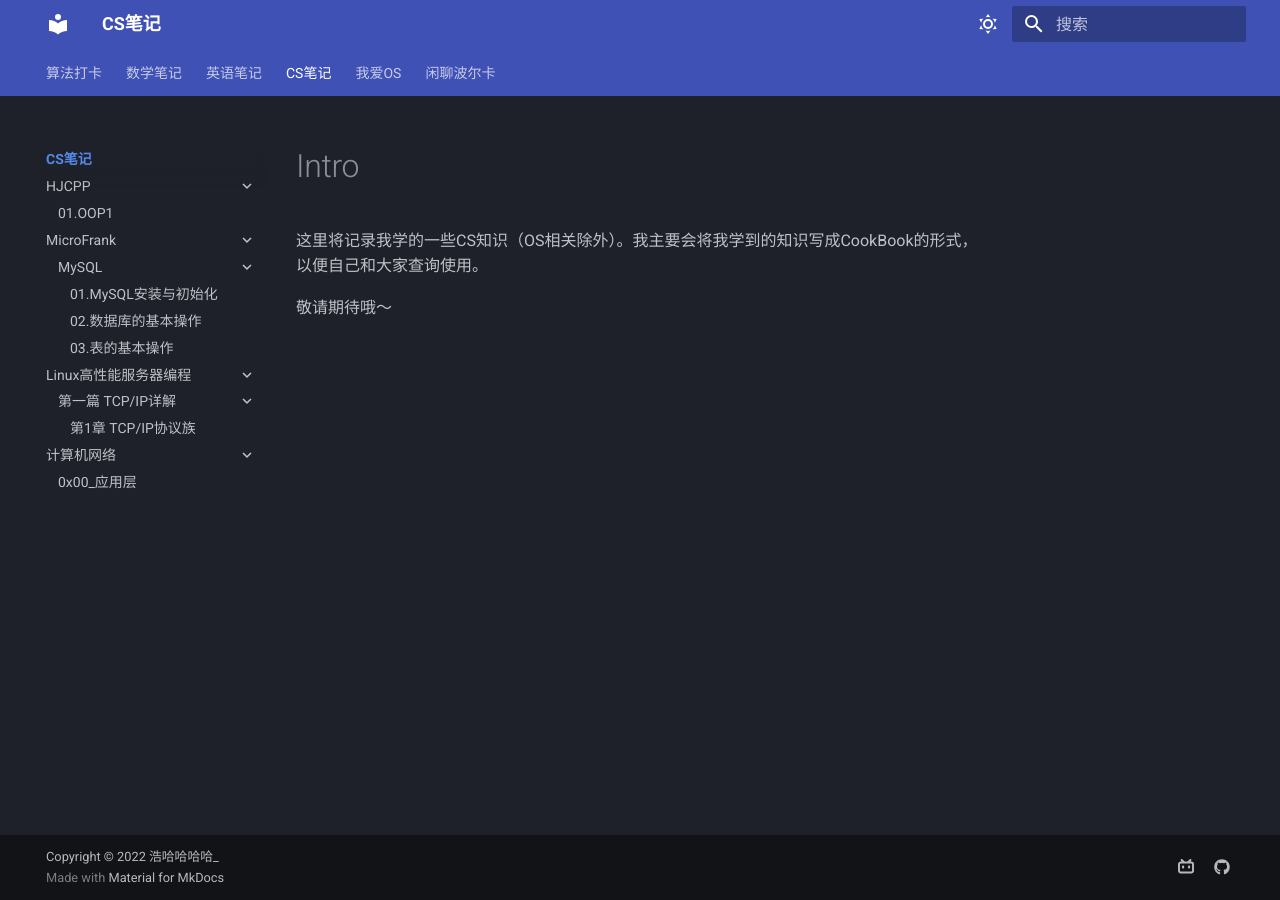
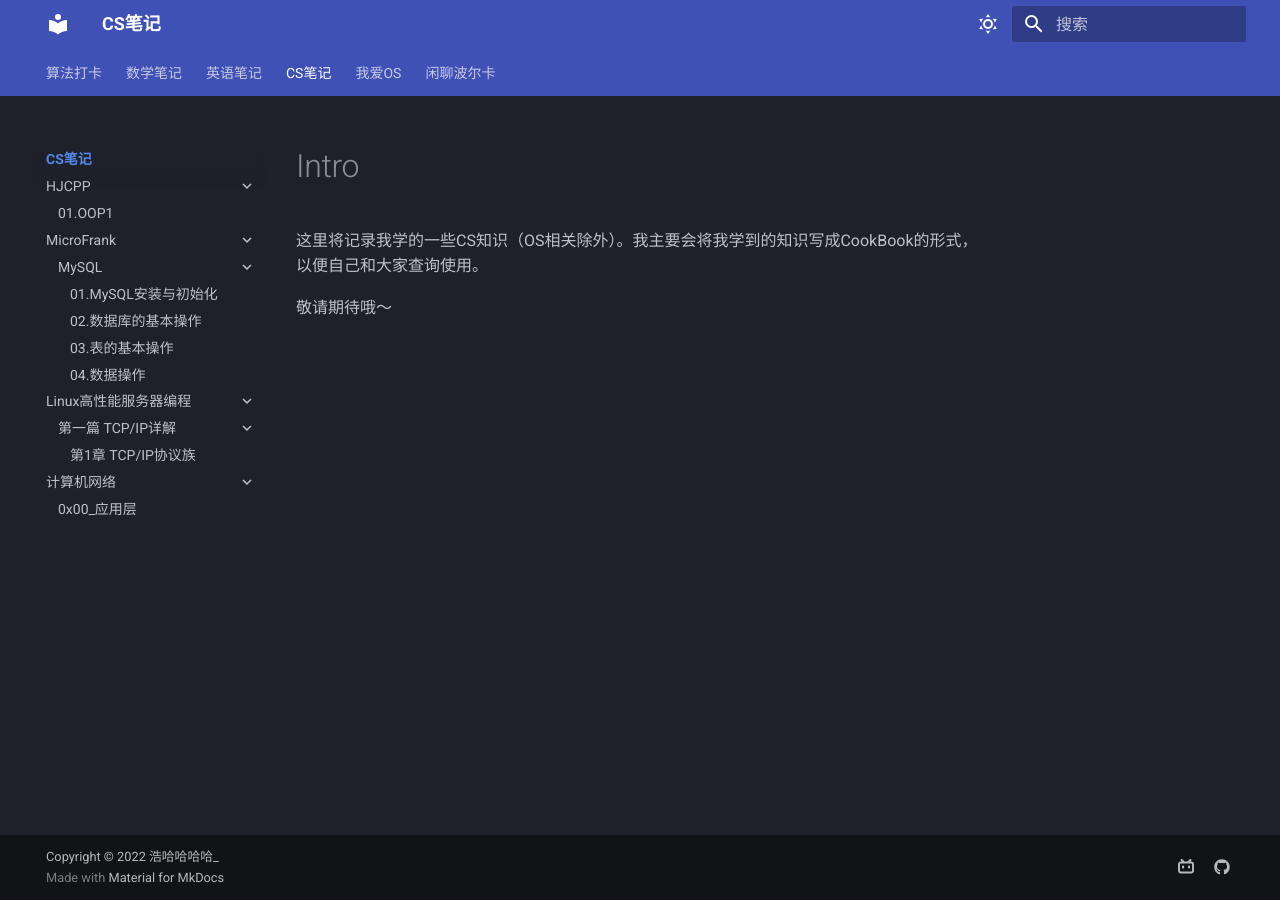
Before and after one commit to Haohahahaha/cs, an MkDocs documentation site: the page built from docs/index.md, in a window 1280 px wide. Built offline with MkDocs 1.6.1 and Material for MkDocs 9.7.7, drawn with Linux system fonts in a browser that asks for light colours.

Commit message:
2022-09-04_10:51:51 update

```diff
--- a/mkdocs.yml
+++ b/mkdocs.yml
@@ -38,6 +38,7 @@ nav:
         - 01.MySQL安装与初始化: frank/mysql/01.md
         - 02.数据库的基本操作: frank/mysql/02.md
         - 03.表的基本操作: frank/mysql/03.md
+        - 04.数据操作: frank/mysql/04.md
     - Linux高性能服务器编程:
       - 第一篇 TCP/IP详解:
         - 第1章 TCP/IP协议族: hpsc/01/01.md
```
